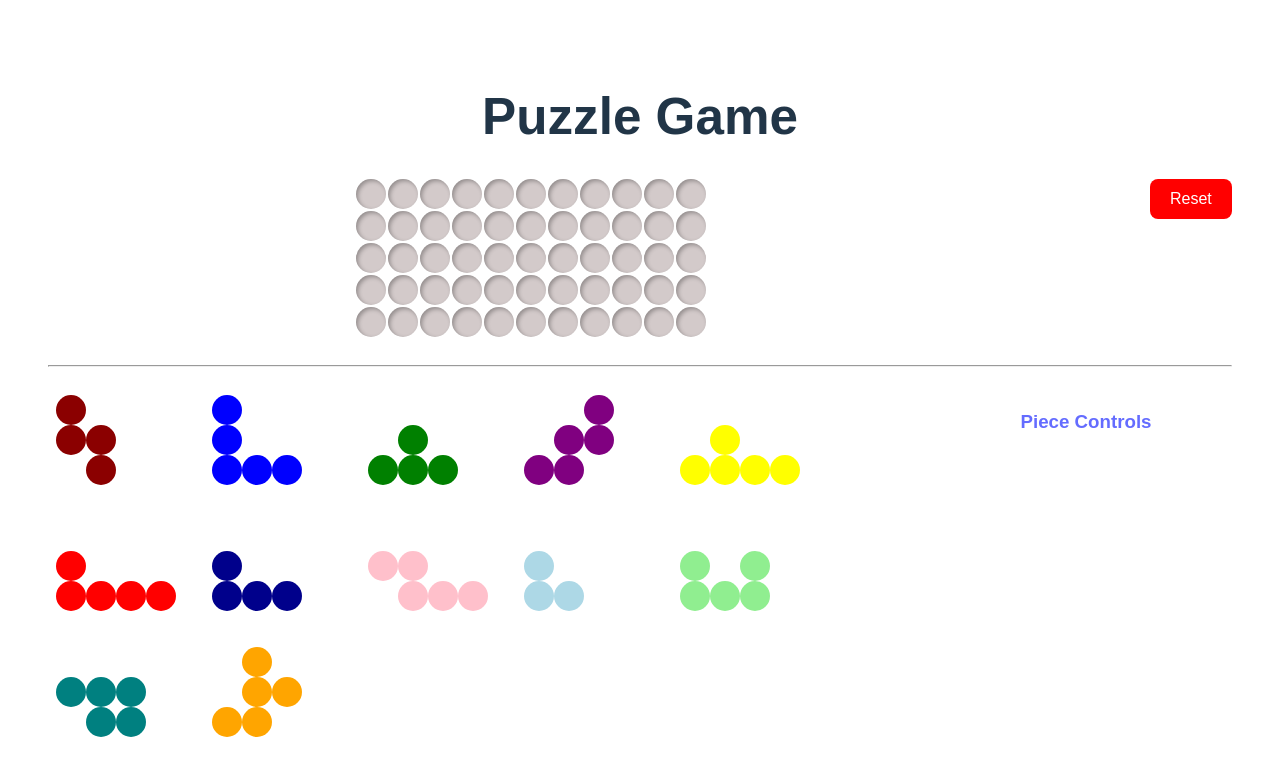
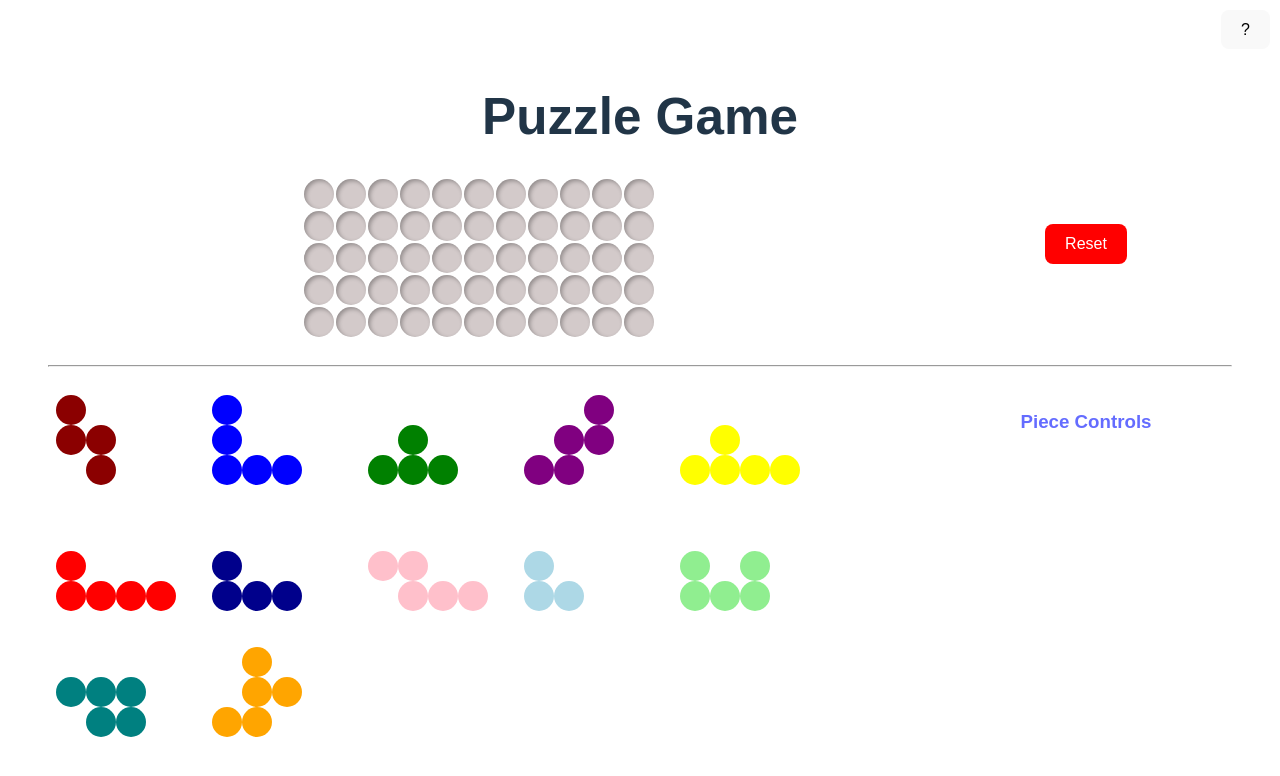
Before and after one commit to Marcus-Johnsson/Square-Puzzle, a Svelte app: page / in a window 1280 px wide. Shown: the top 776 px of the page. Built offline with nearby package versions, Linux system fonts and the light colour scheme.

Commit message:
Add instruction toggle and styling; enhance control menu layout

```diff
--- a/src/App.svelte
+++ b/src/App.svelte
@@ -1,9 +1,27 @@
 <script>
   import Board from "./components/Board.svelte";
+
+    let intructionVisible = false;
+  function toggleInstruction() {
+    intructionVisible = !intructionVisible;
+  }
 </script>
 
 <main class="puzzle-app">
+    <div style="position: absolute; top: 10px; right: 10px;">
+      <button on:click={toggleInstruction}>?</button>
+    </div>
+      {#if (intructionVisible)}
+      <div class="instructions" style="color:white">
+        <h3>Intruction</h3>
+        <p>Drag pieces to board, fill the board to win. Rotate and flip the pieces to make them fit as nedded.</p>
+        <p>Press on a piece to get option to rotate and flip. A piece can only be rotated and fliped on the trace and not on the board.</p>
+
+      </div>
+      {/if}
+
   <h1>Puzzle Game</h1>
+
   <Board width={11} height={5} />
 </main>
 
@@ -13,4 +31,11 @@
     text-align: center;
     padding: 1rem;
   }
+  .instructions {
+    background-color: rgba(0, 0, 0, 0.7);
+    padding: 1rem;
+    border-radius: 8px;
+    text-align: left;
+    max-width: 300px;
+  }
 </style>
--- a/src/components/Board.svelte
+++ b/src/components/Board.svelte
@@ -237,7 +237,6 @@ let wasEmpty = true;
   }
 
   function onReDrag(cell) {
-    if (!cell.pieceId) return;
 
     const pieceCells = cells.filter(c => c.pieceId === cell.pieceId);
 
@@ -299,7 +298,7 @@ let wasEmpty = true;
 </script>
 
 <!-- Puzzle board -->
-  <div class="game-container" style="">
+  <div class="game-container">
     <div class="board" style="grid-template-columns: repeat({width}, 30px);">
       {#each cells as cell}
         <!-- svelte-ignore a11y_interactive_supports_focus -->
@@ -316,10 +315,12 @@ let wasEmpty = true;
       </div>
     {/each}
   </div>
+  <div class="control-menu">
     <div style="text-align:center;color:white">
       Time: {Math.floor(seconds / 60)}:{(seconds % 60).toString().padStart(2, '0')}
     </div>
     <button style="color:white;background:red"on:click={() => resetPuzzle()}> Reset</button>
+  </div>
 </div>
 <hr />
 
@@ -469,6 +470,7 @@ let wasEmpty = true;
 
   .control-menu {
     min-width: 250px;
+    row-gap: 10px;
     padding: 20px;
     background: rgba(255, 255, 255, 0.05);
     border-radius: 12px;
```
